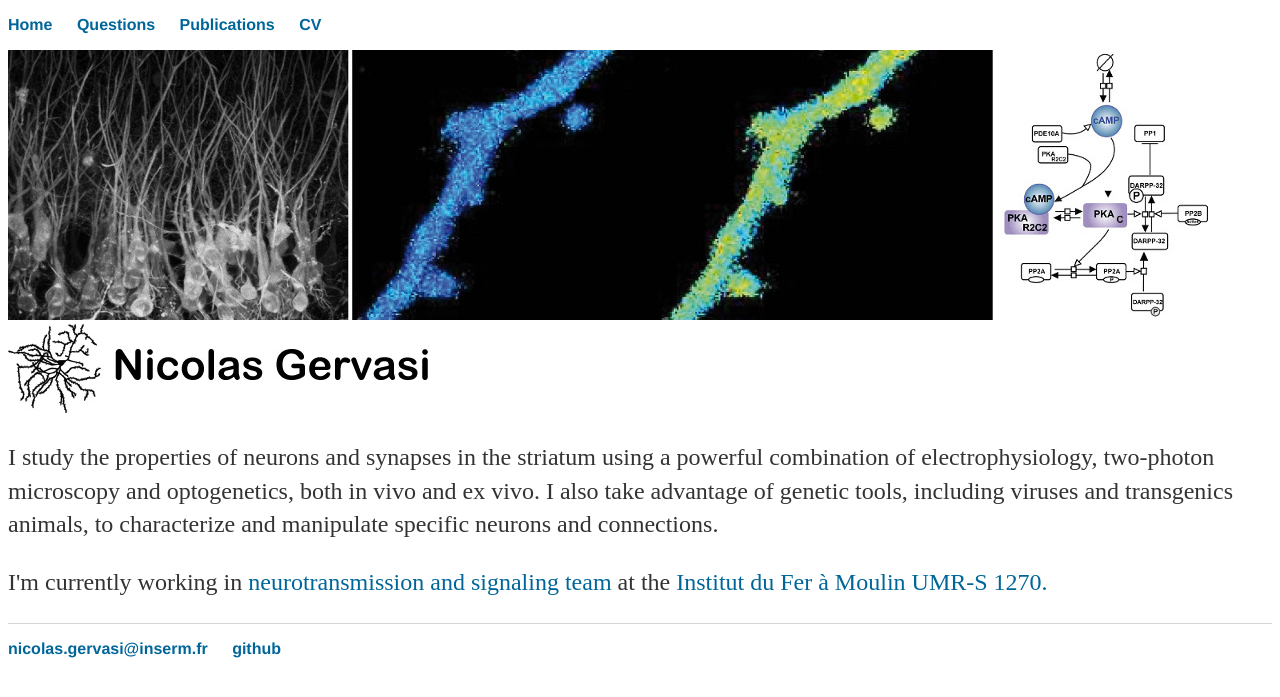
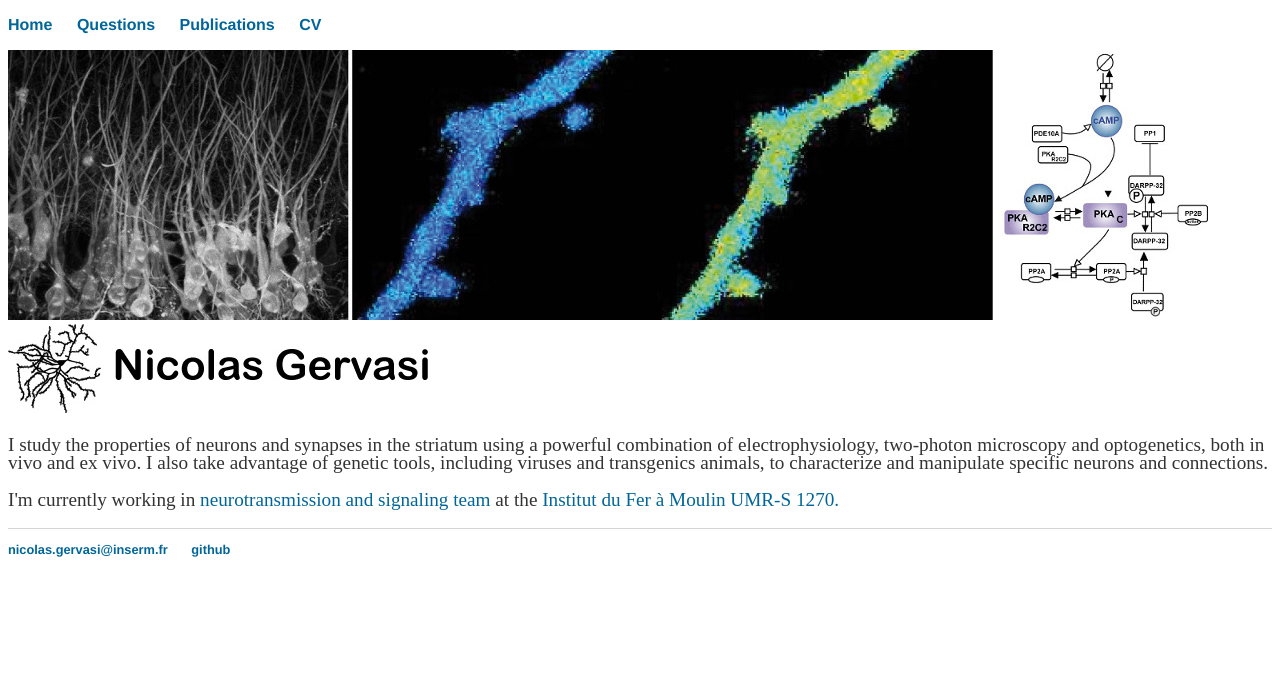
Before and after one commit to nicolasgervasi/nicolasgervasi.github.io, a Jekyll site: the page built from index.html, in a window 1280 px wide. Shown: the top 697 px of the page. Built offline with Jekyll 4.4.1, drawn with Linux system fonts in a browser that asks for light colours.

Commit message:
Update main.css

```diff
--- a/css/main.css
+++ b/css/main.css
@@ -1,4 +1,4 @@
-\<meta name="viewport" content="width=device-width, initial-scale=1.0">
+<meta name="viewport" content="width=device-width, initial-scale=1.0">
 body {
     margin: 60px auto;
     width: 70%;
@@ -23,22 +23,22 @@ a:hover {
 }
 
 h1 {
-    font-size: 3em;
+    font-size: 3vw;
     font-family:'Helvetica', 'Arial', 'Sans-Serif';
 }
 p {
-    font-size: 1.5em;
-    line-height: 1.4em;
+    font-size: 1.5vw;
+    line-height: 1.4vw;
     color: #333;
 }
 footer {
     border-top: 1px solid #d5d5d5;
-    font-size: 1em;
+    font-size: 1vw;
 }
 
 ul.posts {
     margin: 20px auto 40px;
-    font-size: 1em;
+    font-size: 1vw;
 }
 
 ul.posts li {
```
